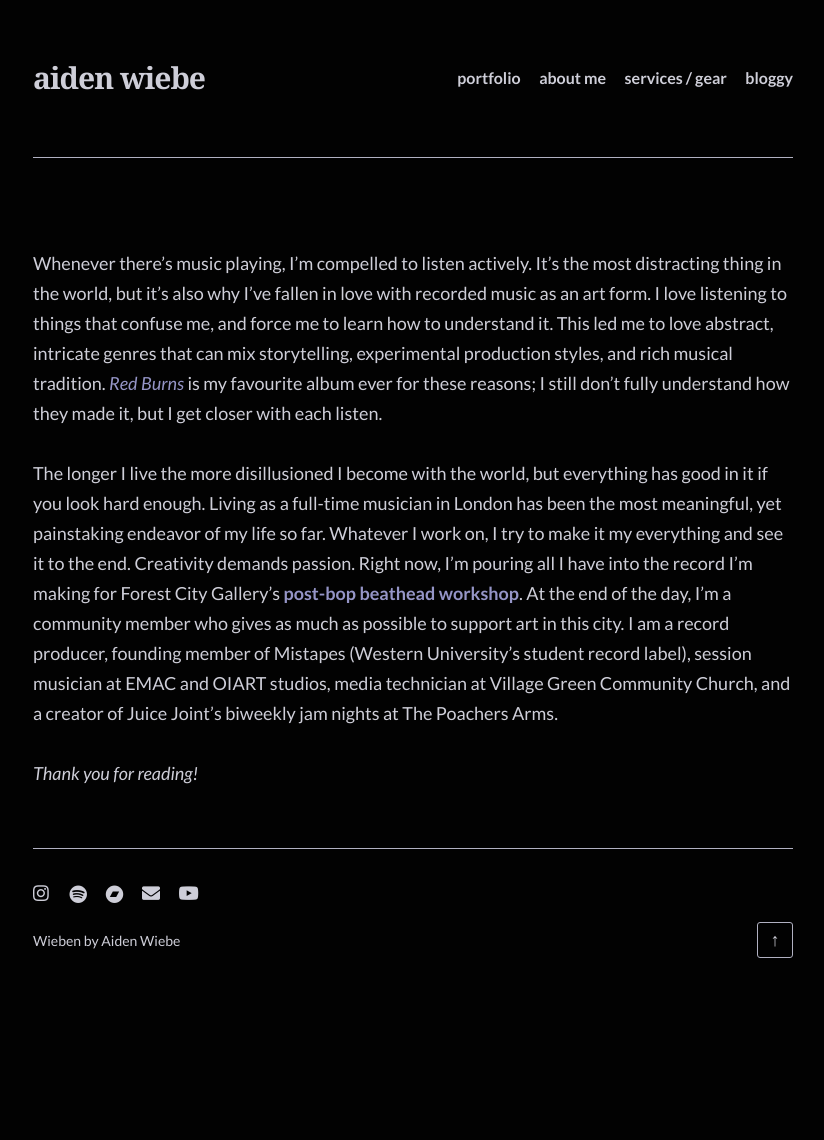
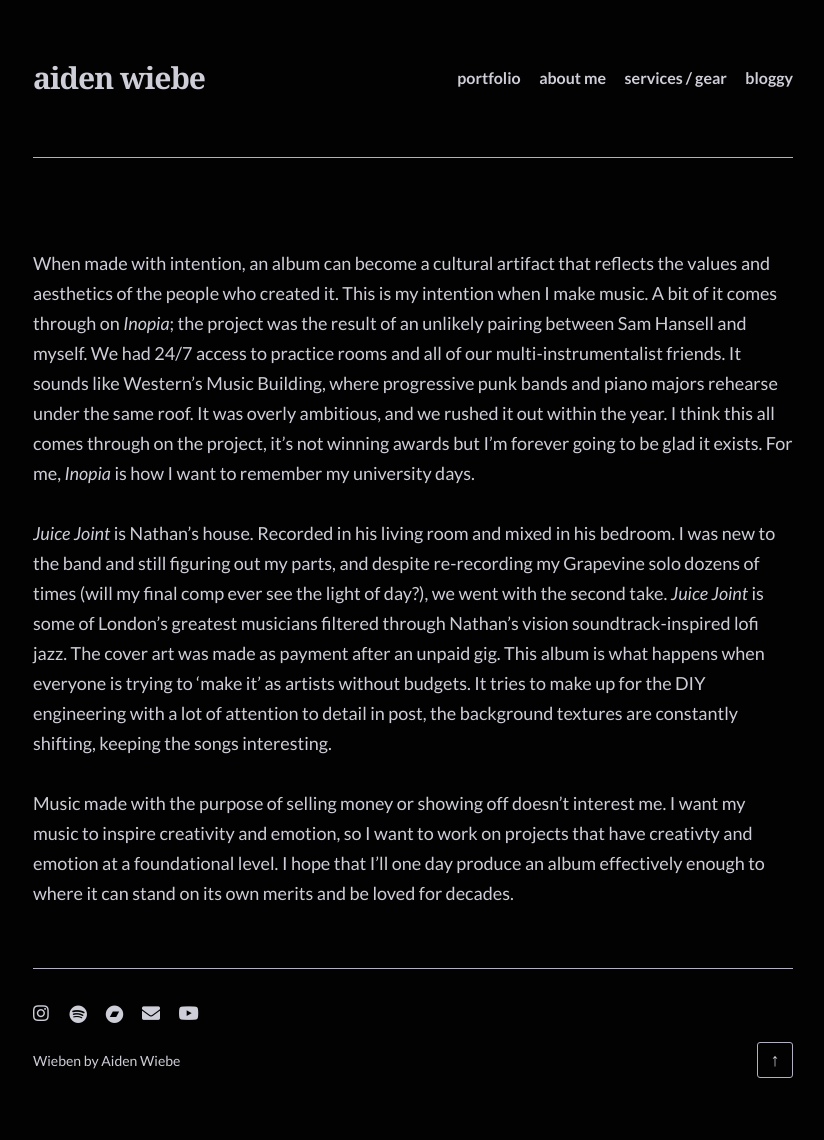
Before and after one commit to SamsonGoodenough/wieben-site, a Jekyll site: the page built from about.md, in a window 1280 px wide. Shown: the whole page, without its empty margins (227-1051 px from the left). Built offline with Jekyll 4.4.1, drawn with Linux system fonts in a browser that asks for light colours; some web fonts are replaced; before the commit the page ends 1020 px from its top, so only the background shows below that.

Commit message:
humility era

```diff
--- a/about.md
+++ b/about.md
@@ -18,8 +18,8 @@ description: About Aiden Wiebe
        # credit: '@_chloejpg'
         #link: https://www.instagram.com/_chloejpg/
 ---
-Whenever there's music playing, I'm compelled to listen actively.  It's the most distracting thing in the world, but it's also why I've fallen in love with recorded music as an art form.  I love listening to things that confuse me, and force me to learn how to understand it.  This led me to love abstract, intricate genres that can mix storytelling, experimental production styles, and rich musical tradition.  *[Red Burns](https://standingonthecorner.bandcamp.com/album/red-burns)* is my favourite album ever for these reasons; I still don't fully understand how they made it, but I get closer with each listen.
+When made with intention, an album can become a cultural artifact that reflects the values and aesthetics of the people who created it.  This is my intention when I make music.  A bit of it comes through on *Inopia*; the project was the result of an unlikely pairing between Sam Hansell and myself.  We had 24/7 access to practice rooms and all of our multi-instrumentalist friends.  It sounds like Western's Music Building, where progressive punk bands and piano majors rehearse under the same roof.  It was overly ambitious, and we rushed it out within the year.  I think this all comes through on the project, it's not winning awards but I'm forever going to be glad it exists.  For me, *Inopia* is how I want to remember my university days.
 
-The longer I live the more disillusioned I become with the world, but everything has good in it if you look hard enough.  Living as a full-time musician in London has been the most meaningful, yet painstaking endeavor of my life so far.  Whatever I work on, I try to make it my everything and see it to the end.  Creativity demands passion.  Right now, I'm pouring all I have into the record I'm making for Forest City Gallery's **[post-bop beathead workshop](https://www.forestcitygallery.com/post/fcg-s-postbop-beathead-jazz-workshop-sponsored-by-lbmx)**.  At the end of the day, I'm a community member who gives as much as possible to support art in this city.  I am a record producer, founding member of Mistapes (Western University's student record label), session musician at EMAC and OIART studios, media technician at Village Green Community Church, and a creator of Juice Joint's biweekly jam nights at The Poachers Arms.
+*Juice Joint* is Nathan's house.  Recorded in his living room and mixed in his bedroom.  I was new to the band and still figuring out my parts, and despite re-recording my Grapevine solo dozens of times (will my final comp ever see the light of day?), we went with the second take.  *Juice Joint* is some of London's greatest musicians filtered through Nathan's vision soundtrack-inspired lofi jazz.  The cover art was made as payment after an unpaid gig.  This album is what happens when everyone is trying to 'make it' as artists without budgets.  It tries to make up for the DIY engineering with a lot of attention to detail in post, the background textures are constantly shifting, keeping the songs interesting.
 
-*Thank you for reading!*
+Music made with the purpose of selling money or showing off doesn't interest me.  I want my music to inspire creativity and emotion, so I want to work on projects that have creativty and emotion at a foundational level.  I hope that I'll one day produce an album effectively enough to where it can stand on its own merits and be loved for decades.
```
Also changed, not shown: _posts/2024-09-18-Religion1.md (+1 -1 lines), _posts/2024-09-23-hume-enquiry-2.md (deleted, +0 -22 lines).
